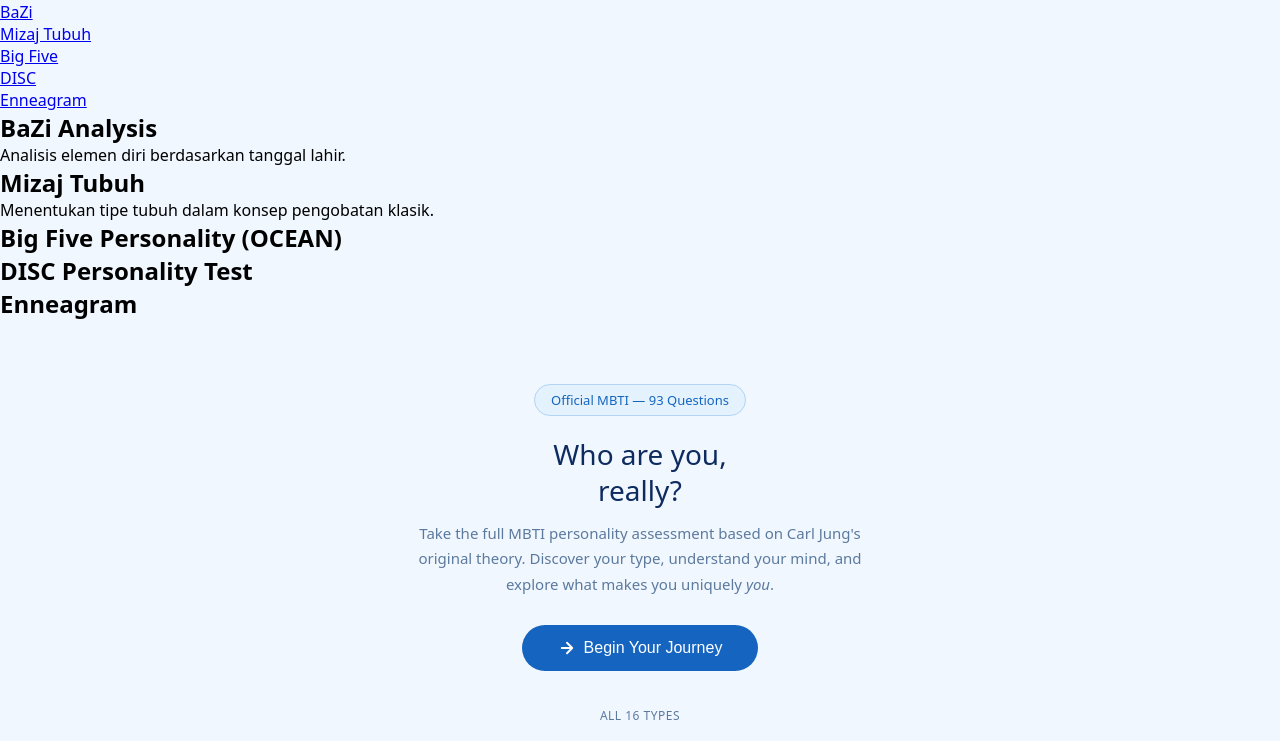
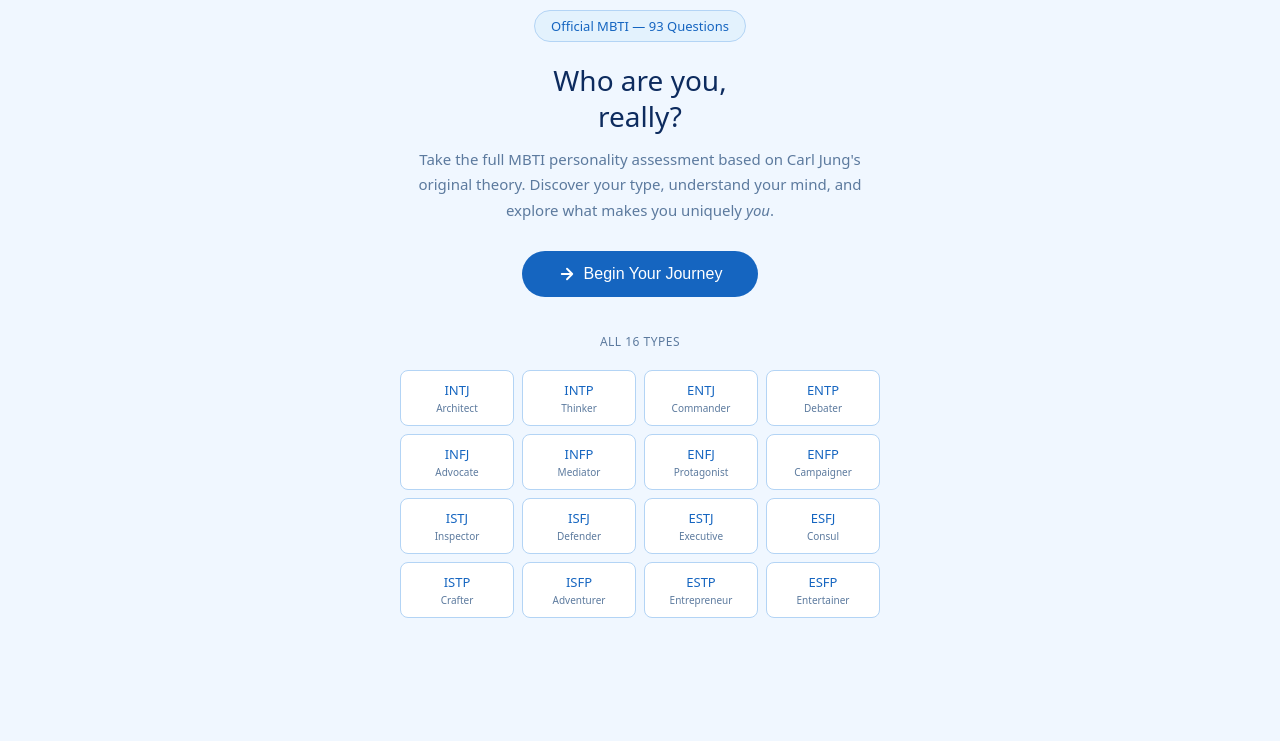
Before and after one commit to heysabas/soulvoyage, a plain HTML site: page index.html in a window 1280 px wide. Shown: the part 133-874 px from the top of the page. After the commit the page ends 827 px from the top, so only its background shows below. Drawn offline with Linux system fonts and the light colour scheme.

Commit message:
index.html

```diff
--- a/index.html
+++ b/index.html
@@ -105,42 +105,6 @@
     </div>
     <button class="lang-btn" onclick="toggleLang()" id="lang-toggle">🌐 Bahasa</button>
   </div>
-
-  <header>
-  <nav class="navbar">
-    <h1 class="logo">SoulVoyage</h1>
-    <ul class="nav-menu">
-      <li><a href="index.html">Home</a></li>
-      <li><a href="#bazi">BaZi</a></li>
-      <li><a href="#mizaj">Mizaj Tubuh</a></li>
-      <li><a href="#bigfive">Big Five</a></li>
-      <li><a href="#disc">DISC</a></li>
-      <li><a href="#enneagram">Enneagram</a></li>
-    </ul>
-  </nav>
-</header>
-
-  <section id="bazi">
-  <h2>BaZi Analysis</h2>
-  <p>Analisis elemen diri berdasarkan tanggal lahir.</p>
-</section>
-
-<section id="mizaj">
-  <h2>Mizaj Tubuh</h2>
-  <p>Menentukan tipe tubuh dalam konsep pengobatan klasik.</p>
-</section>
-
-<section id="bigfive">
-  <h2>Big Five Personality (OCEAN)</h2>
-</section>
-
-<section id="disc">
-  <h2>DISC Personality Test</h2>
-</section>
-
-<section id="enneagram">
-  <h2>Enneagram</h2>
-</section>
 
   <div id="screen-home" class="screen active">
     <div class="hero">
```
